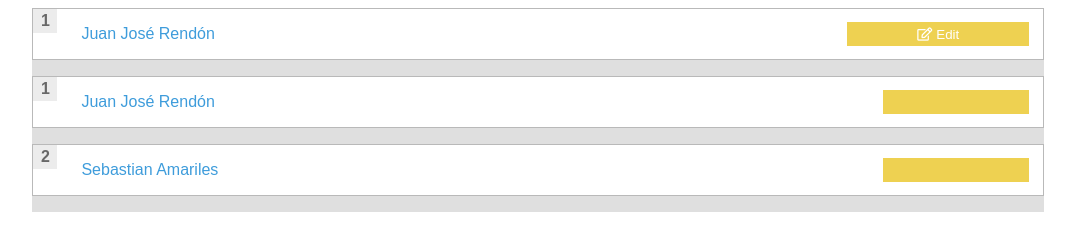
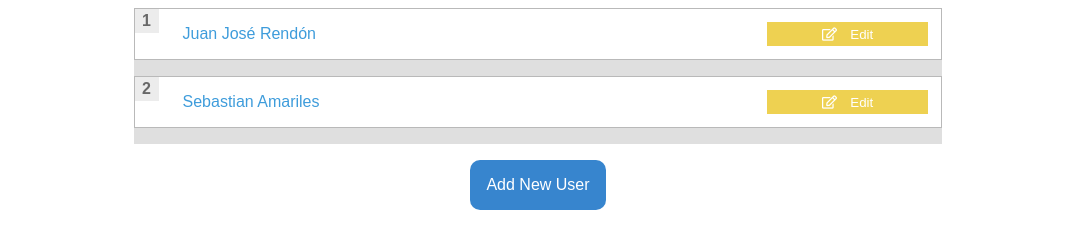
Before and after one commit to juanjoserendon13/MARLO-Frontend-Test, a plain HTML site: page index.html in a window 1280 px wide. Shown: the whole page, without its empty margins (102-1177 px from the left). Drawn offline with Linux system fonts and the light colour scheme.

Commit message:
issue with add new user

```diff
--- a/css/index.css
+++ b/css/index.css
@@ -1,10 +1,21 @@
+.main {
+    display: flex;
+    flex-direction: column;
+    justify-content: center;
+    align-items: center;
+    margin: 0 auto;
+    width: 80%;
+}
+
 .globalCont {
     margin: 0 auto;
     background-color: rgb(223, 223, 223);
     display: flex;
     width: 80%;
+    height: 85%;
     font-family: Arial, Helvetica, sans-serif;
     flex-direction: column;
+    overflow: hidden;
 }
 
 .userCont {
@@ -39,7 +50,6 @@
     color: rgb(62, 156, 219);
     margin-left: 0.5em;
     /* Propiedas de la vista completa */
-
     /* border-bottom: 1px solid rgb(62, 156, 219);
     padding-bottom: 0.5em; */
 }
@@ -83,7 +93,7 @@
 }
 
 .iconEdit {
-    margin-right: 0.3em;
+    margin-right: 1em;
 }
 
 .inputsUser {
@@ -224,3 +234,21 @@ input[type='checkbox']:checked:after {
 .iconClose {
     margin-right: 1em;
 }
+
+.addBtn {
+    margin-top: 1em;
+    text-decoration: none;
+    cursor: pointer;
+    border: none;
+    font-size: 1em;
+    border-radius: 10px;
+    /* flex: 1; */
+    background-color: rgb(55, 133, 206);
+    color: #fff;
+    transition: all 0.5s;
+    padding: 1em;
+    transition-timing-function: ease;
+}
+.addBtn:hover{
+    background-color: rgb(28, 85, 138);
+}
--- a/index.html
+++ b/index.html
@@ -17,11 +17,11 @@
 </head>
 
 <body>
+    <div class="main">
+        <!-- Container for all the users -->
+        <div class="globalCont">
 
-    <!-- Container for all the users -->
-    <div class="globalCont">
-
-        <div class="userCont" id="1">
+            <!-- <div class="userCont" id="1">
 
             <div class="indexUser">
                 1
@@ -96,10 +96,11 @@
                 <i class="fas fa-times"></i>
             </button>
 
+        </div> -->
+
         </div>
-
+        <button class="addBtn" id="add_user">Add New User</button>
     </div>
-
     <!-- Jquery -->
     <script type="text/javascript" src="./js/jquery-3.3.1.min.js"></script>
     <!-- Local JS -->
--- a/js/index.js
+++ b/js/index.js
@@ -24,83 +24,10 @@ $(document).ready(function () {
         // time += 200;
 
 
-        var userCont = $("<div>", { "class": "userCont", "id": value.id });
-        var indexUs = $("<div>", { "class": "indexUser" }).text(value.id);
-        var dataUs = $("<div>", { "class": "dataUser" });
-        var nameUs = $("<span>", { "class": "nameUser" }).text(value.name + " " + value.last);
-        var inputsUs = $("<div>", { "class": "inputsUser", "id": "inputs_from_" + value.id });
-        var inputsLef = $("<div>", { "class": "inputsLeft" });
-        var input1 = $("<div>", { "class": "inputs" });
-        var input2 = $("<div>", { "class": "inputs" });
-        var input3 = $("<div>", { "class": "inputs" });
-        var input4 = $("<div>", { "class": "inputs" });
-        var input5 = $("<div>", { "class": "inputs" });
-        var input6 = $("<div>", { "class": "inputs" });
-        var first = $("<span>").text("First name:");
-        var emailU = $("<span>").text("Email:");
-        var inputPFirst = $("<input>", { "type": "text", "placeholder": value.name });
-        var inputPEmail = $("<input>", { "type": "text", "placeholder": value.email });
-        var roleT = $("<span>").text("User role(s):");
-        var itemUl = $("<ul>", { "class": "roles" });
-        var itemLi1 = $("<li>", { "class": "itemRole" });
-        var itemLi2 = $("<li>", { "class": "itemRole" });
-        var itemLi3 = $("<li>", { "class": "itemRole" });
-        var inputCheck1 = $("<input>", { "type": "checkbox" });
-        var inputCheck2 = $("<input>", { "type": "checkbox" });
-        var inputCheck3 = $("<input>", { "type": "checkbox" });
-        var roleOne = $("<span>", { "class": "textCheck" }).text("Administrador");
-        var roleTwo = $("<span>", { "class": "textCheck" }).text("Member");
-        var roleThree = $("<span>", { "class": "textCheck" }).text("Contributor");
 
 
-
-        var inputsRig = $("<div>", { "class": "inputsRight" });
-        var lastN = $("<span>").text("Last name:");
-        var inputPLast = $("<input>", { "type": "text", "placeholder": value.last });
-        var userN = $("<span>").text("User name:");
-        var inputsUserN = $("<input>", { "type": "text", "placeholder": value.userName });
-        var userAc = $("<span>").text("User active:");
-        var itemUlAc = $("<ul>", { "class": "active" });
-        var itemLiAc1 = $("<li>", { "class": "itemUser" });
-        var itemLiAc2 = $("<li>", { "class": "itemUser" });
-        var inputRadio1 = $("<input>", { "type": "radio" });
-        var inputRadio2 = $("<input>", { "type": "radio" });
-        var txtRadioOne = $("<span>", { "class": "textRadio" }).text("Yes");
-        var txtRadioTwo = $("<span>", { "class": "textRadio" }).text("No");
-        var closeBtn = $("<button>", { "class": "closeBtn", "id": value.id });
-        var iconClose = $("<i>", { "class": "far fa-edit iconClose" });
-        var txtClose = $("<span>").text("Close");
-
-        var editBtn = $("<button>", { "class": "editBtn", "id": "edit_" + value.id });
-        var iconEdit = $("<i>", { "class": "far fa-edit iconEdit" });
-        var txtEdit = $("<span>").text("Edit");
-
-        var deleteBtn = $("<button>", { "class": "deleteBtn", "id": "delete_" + value.id });
-        var iconEdit = $("<i>", { "class": "fas fa-times" });
-
-        userCont.append(indexUs, dataUs, editBtn);
-        dataUs.append(nameUs, inputsUs);
-        inputsUs.append(inputsLef, inputsRig);
-        inputsLef.append(input1, input2, input3);
-        input1.append(first, inputPFirst);
-        input2.append(emailU, inputPEmail);
-        input3.append(roleT, itemUl);
-        itemUl.append(itemLi1, itemLi2, itemLi3);
-        itemLi1.append(inputCheck1, roleOne)
-        itemLi2.append(inputCheck2, roleTwo);
-        itemLi3.append(inputCheck3, roleThree);
-
-        inputsRig.append(input4, input5, input6, closeBtn);
-        input4.append(lastN, inputPLast);
-        input5.append(userN, inputsUserN);
-        input6.append(userAc, itemUlAc);
-        itemUlAc.append(itemLiAc1, itemLiAc2);
-        itemLiAc1.append(inputRadio1, txtRadioOne);
-        itemLiAc2.append(inputRadio2, txtRadioTwo);
-        closeBtn.append(iconClose, txtClose);
-
         /* Add the incoming data to the html root */
-        $(".globalCont").append(userCont);
+        $(".globalCont").append(createElement(value.id, value.name, value.last, value.email, value.userName));
     });
 
     /* Function that shows the information of the user */
@@ -135,5 +62,113 @@ $(document).ready(function () {
         deleteBtn.hide();
     });
 
+    /* Function that delete the element selected */
+    $(".deleteBtn").on("click", function (event) {
+        var id = $(this).closest("div").attr("id");
+        $("#" + id).remove();
+    });
+
+    /* Function to add  new users*/
+    $("#add_user").on("click", function (event) {
+        var id = $(this).closest("div").attr("id");
+        /* Add the incoming data to the html root */
+        users.push({
+            id: users.length + 1,
+            name: 'New',
+            last: 'User',
+            email: 'email@correo',
+            userName: 'thenewuser',
+        });
+
+        $(".globalCont").append(createElement(users.length, "New", "User", "email@correo", "thenewuser"));
+        lenghtArray();
+    });
+    function lenghtArray() {
+        console.log("largo array: " + users.length);
+
+    }
+    /* Function that returns the element created */
+    function createElement(id, name, last, email, userName) {
+
+        var userCont = $("<div>", { "class": "userCont", "id": id });
+        var indexUs = $("<div>", { "class": "indexUser" }).text(id);
+        var dataUs = $("<div>", { "class": "dataUser" });
+        var nameUs = $("<span>", { "class": "nameUser" }).text(name + " " + last);
+        var inputsUs = $("<div>", { "class": "inputsUser", "id": "inputs_from_" + id });
+        var inputsLef = $("<div>", { "class": "inputsLeft" });
+        var input1 = $("<div>", { "class": "inputs" });
+        var input2 = $("<div>", { "class": "inputs" });
+        var input3 = $("<div>", { "class": "inputs" });
+        var input4 = $("<div>", { "class": "inputs" });
+        var input5 = $("<div>", { "class": "inputs" });
+        var input6 = $("<div>", { "class": "inputs" });
+        var first = $("<span>").text("First name:");
+        var emailU = $("<span>").text("Email:");
+        var inputPFirst = $("<input>", { "type": "text", "placeholder": name });
+        var inputPEmail = $("<input>", { "type": "text", "placeholder": email });
+        var roleT = $("<span>").text("User role(s):");
+        var itemUl = $("<ul>", { "class": "roles" });
+        var itemLi1 = $("<li>", { "class": "itemRole" });
+        var itemLi2 = $("<li>", { "class": "itemRole" });
+        var itemLi3 = $("<li>", { "class": "itemRole" });
+        var inputCheck1 = $("<input>", { "type": "checkbox" });
+        var inputCheck2 = $("<input>", { "type": "checkbox" });
+        var inputCheck3 = $("<input>", { "type": "checkbox" });
+        var roleOne = $("<span>", { "class": "textCheck" }).text("Administrador");
+        var roleTwo = $("<span>", { "class": "textCheck" }).text("Member");
+        var roleThree = $("<span>", { "class": "textCheck" }).text("Contributor");
+
+
+
+        var inputsRig = $("<div>", { "class": "inputsRight" });
+        var lastN = $("<span>").text("Last name:");
+        var inputPLast = $("<input>", { "type": "text", "placeholder": last });
+        var userN = $("<span>").text("User name:");
+        var inputsUserN = $("<input>", { "type": "text", "placeholder": userName });
+        var userAc = $("<span>").text("User active:");
+        var itemUlAc = $("<ul>", { "class": "active" });
+        var itemLiAc1 = $("<li>", { "class": "itemUser" });
+        var itemLiAc2 = $("<li>", { "class": "itemUser" });
+        var inputRadio1 = $("<input>", { "type": "radio" });
+        var inputRadio2 = $("<input>", { "type": "radio" });
+        var txtRadioOne = $("<span>", { "class": "textRadio" }).text("Yes");
+        var txtRadioTwo = $("<span>", { "class": "textRadio" }).text("No");
+        var closeBtn = $("<button>", { "class": "closeBtn", "id": id });
+        var iconClose = $("<i>", { "class": "far fa-edit iconClose" });
+        var txtClose = $("<span>").text("Close");
+
+        var editBtn = $("<button>", { "class": "editBtn", "id": "edit_" + id });
+        var iconEdit = $("<i>", { "class": "far fa-edit iconEdit" });
+        var txtEdit = $("<span>").text("Edit");
+
+        var deleteBtn = $("<button>", { "class": "deleteBtn", "id": "delete_" + id });
+        var iconDelete = $("<i>", { "class": "fas fa-times" });
+
+        userCont.append(indexUs, dataUs, editBtn, deleteBtn);
+        dataUs.append(nameUs, inputsUs);
+        inputsUs.append(inputsLef, inputsRig);
+        inputsLef.append(input1, input2, input3);
+        input1.append(first, inputPFirst);
+        input2.append(emailU, inputPEmail);
+        input3.append(roleT, itemUl);
+        itemUl.append(itemLi1, itemLi2, itemLi3);
+        itemLi1.append(inputCheck1, roleOne)
+        itemLi2.append(inputCheck2, roleTwo);
+        itemLi3.append(inputCheck3, roleThree);
+
+        inputsRig.append(input4, input5, input6, closeBtn);
+        input4.append(lastN, inputPLast);
+        input5.append(userN, inputsUserN);
+        input6.append(userAc, itemUlAc);
+        itemUlAc.append(itemLiAc1, itemLiAc2);
+        itemLiAc1.append(inputRadio1, txtRadioOne);
+        itemLiAc2.append(inputRadio2, txtRadioTwo);
+        closeBtn.append(iconClose, txtClose);
+
+        editBtn.append(iconEdit, txtEdit);
+        deleteBtn.append(iconDelete);
+        return userCont;
+    };
+
 
 });
```
